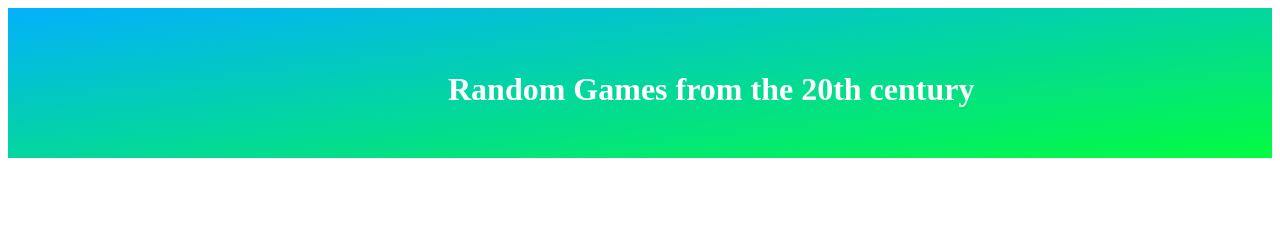
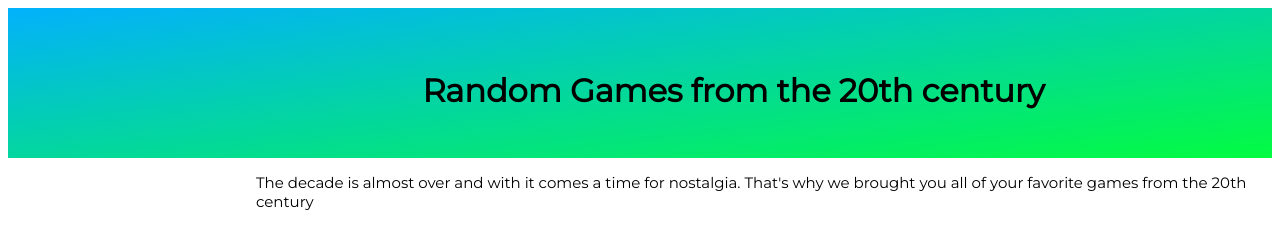
Before and after one commit to TheCoder06/randomgame, a plain HTML site: page index.html in a window 1280 px wide. Drawn offline with Linux system fonts and the light colour scheme.

Commit message:
Update index.html

```diff
--- a/index.html
+++ b/index.html
@@ -2,18 +2,27 @@
 <html lang="en">
 
 <head>
+<link href="https://fonts.googleapis.com/css?family=Montserrat&display=swap" rel="stylesheet">
     <meta charset="UTF-8">
     <title></title>
     <style>
+    p {
+    font-family: 'Montserrat', sans-serif;
+    font-size: 15px;
+    position: absolute;
+    left:20%;
+    }
     .main {
-    color: white;
+    font-family: 'Montserrat', sans-serif;
+    font-size: 30px
+    color: #000000;
     position: absolute;
     top:50px;
-    left:35%
+    left:33%
     }
     #grad1 {
   height: 150px;
-  background-color: red; /* For browsers that do not support gradients */
+  background-color: blue;
   background-image: linear-gradient(to bottom right, #03b1fc, #03fc41); /* Standard syntax (must be last) */
   margin: 0;
 }blue
@@ -23,7 +32,7 @@
 <body>
 <div id="grad1"></div>
 <h1 class="main">Random Games from the 20th century</h1>
-
+<p class="description">The decade is almost over and with it comes a time for nostalgia. That's why we brought you all of your favorite games from the 20th century </p>
 
 </body>
 
```
